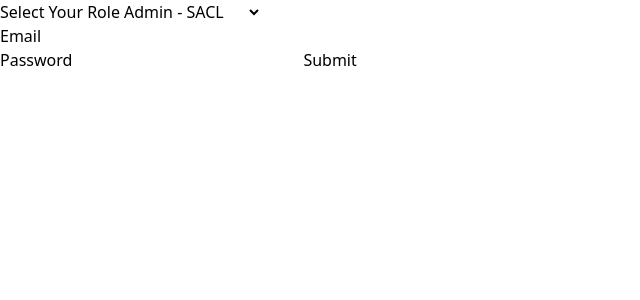
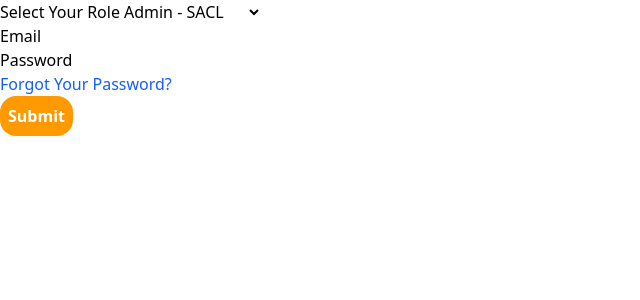
Before and after one commit to damodara2006/Project_SFS, a React (Vite) app in the folder frontend/: page / in a window 1280 px wide. Shown: the top 300 px of the page, without its empty margins (0-640 px from the left). Built offline with nearby package versions, Linux system fonts and the light colour scheme.

Commit message:
feat : updated login.jsx page

```diff
--- a/frontend/src/components/Login.jsx
+++ b/frontend/src/components/Login.jsx
@@ -1,24 +1,34 @@
 import React from 'react'
-
 const Login = () => {
   return (
     <div>
         <form action="">
             <label htmlFor="Role">Select Your Role</label>
+
             <select name="role" id="role">
                 <option value="Admin">Admin - SACL</option>
                 <option value="Evaluator">Evaluator - SACL</option>
                 <option value="spoc">SPOC</option>
                 <option value="student">Student</option>
             </select>
+
             <br />
+
             <label htmlFor="Email">Email</label>
             <input type="email" />
+
             <br />
+
             <label htmlFor="password">Password</label>
             <input type="password" />
 
-            <button>Submit</button>
+            <br />
+
+            <a href="" className='text-blue-600'>Forgot Your Password?</a>
+
+            <br />
+
+            <button className='bg-amber-500 p-2 rounded-2xl font-bold text-white'>Submit</button>
         </form>
     </div>
   )
```
